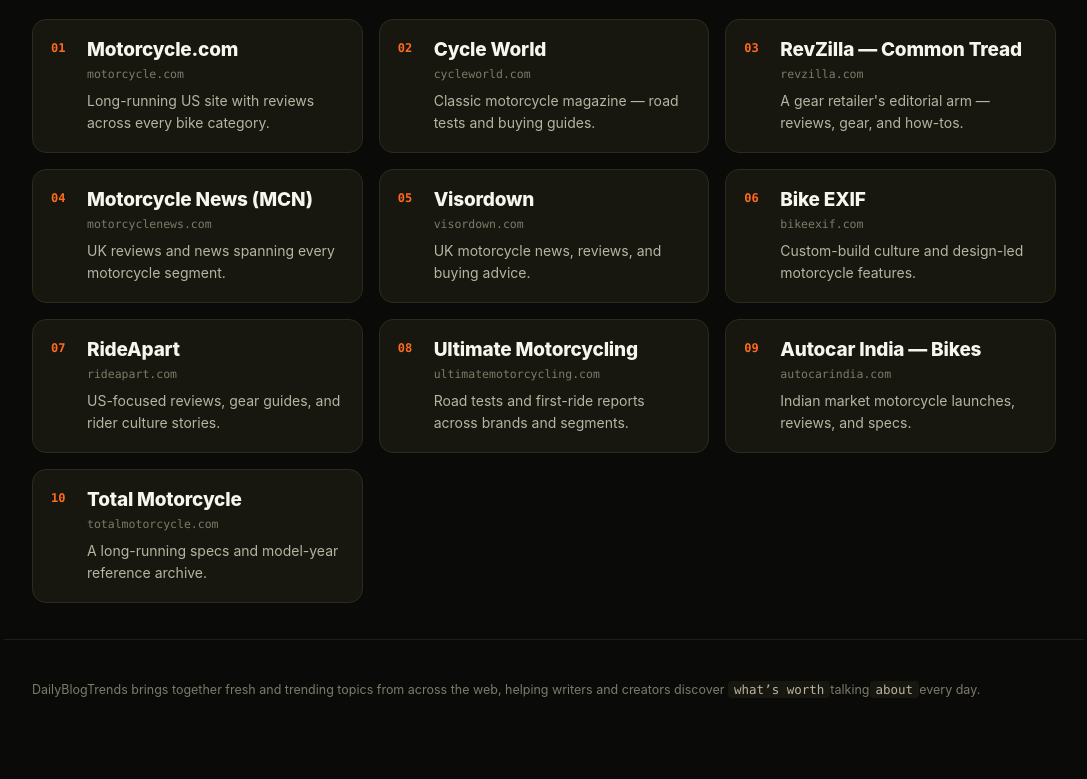
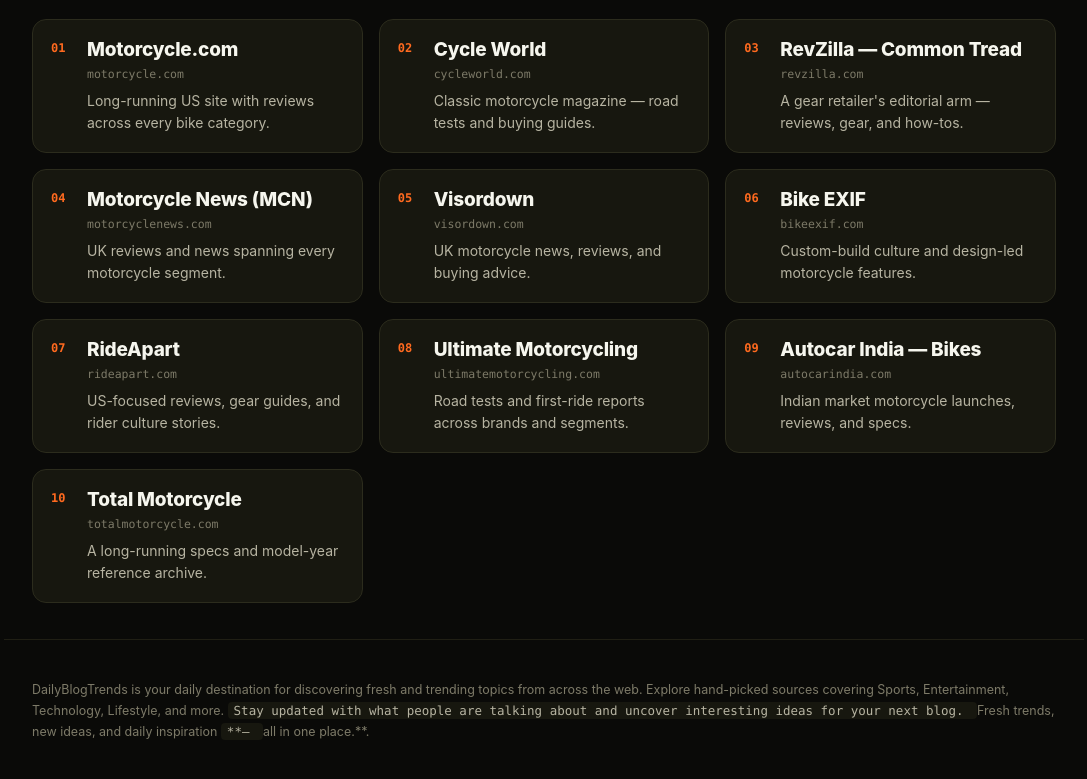
Before and after one commit to Kheloexchange/agentrepository, a plain HTML site: page index.html in a window 1280 px wide. Shown: the part 6181-6960 px from the top of the page, without its empty margins (96-1183 px from the left). Drawn offline with Linux system fonts and the light colour scheme.

Commit message:
Update index.html

```diff
--- a/index.html
+++ b/index.html
@@ -34,8 +34,10 @@
 
   <footer class="site-footer">
     <p>
-      DailyBlogTrends brings together fresh and trending topics from across the web, helping writers and creators discover
-      <code>what’s worth</code>talking<code>about</code>every day.
+      DailyBlogTrends is your daily destination for discovering fresh and trending topics from across the web. Explore hand-picked sources covering Sports,
+      Entertainment, Technology, Lifestyle, and more.
+      <code>Stay updated with what people are talking about and uncover interesting ideas for your next blog. </code>Fresh trends, new ideas, and daily inspiration <code>**— </code>
+      all in one place.**.
     </p>
   </footer>
 
```
